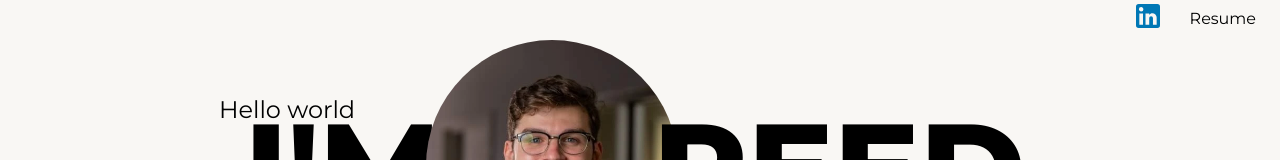
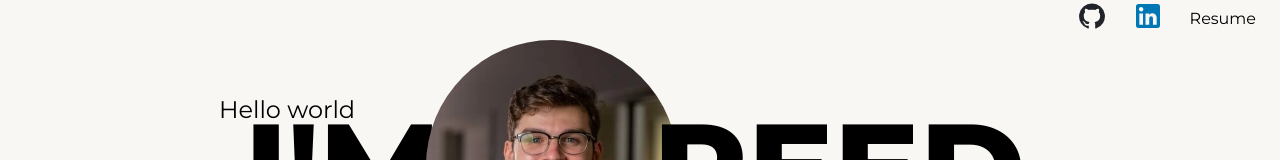
Before and after one commit to steckReed/Proj-Official-Portfolio-Site, a Next.js app: page / in a window 1280 px wide. Shown: the top 160 px of the page. Built offline with nearby package versions, Linux system fonts and the light colour scheme.

Commit message:
+ github icon w/ link to navbar

```diff
--- a/src/components/modules/NavBar/NavBar.tsx
+++ b/src/components/modules/NavBar/NavBar.tsx
@@ -1,6 +1,7 @@
 'use client';
 
 import LinkedInIcon from '@mui/icons-material/LinkedIn';
+import GitHubIcon from '@mui/icons-material/GitHub';
 import { Box } from '@mui/material';
 import { motion } from 'framer-motion';
 import Link from 'next/link';
@@ -23,14 +24,29 @@ const NavBar = () => {
       zIndex: 999,
       }}
     >
+
+      {/* GitHub */}
+      <motion.div
+        initial={{ opacity: 0, top: '-100px' }}
+        animate={{ opacity: 1, top: '0' }}
+        exit={{ opacity: 0 }}
+        transition={{ duration: 0.75, ease: 'backInOut', delay: animDelay, type: 'spring', bounce: 0 }}
+
+        style={{ position: 'relative', alignSelf: 'center' }}
+      >
+        <Link href={'https://github.com/steckReed'} target='_blank'>
+          <GitHubIcon sx={{ fontSize: '1.75rem', color: '#202328' }} />
+        </Link>
+      </motion.div>
+
       {/* LinkedIn */}
       <motion.div
         initial     = {{ opacity: 0, top:'-100px' }}
         animate     = {{ opacity: 1, top:'0' }}
         exit        = {{ opacity: 0 }}
-        transition  = {{ duration: 0.75, ease: 'backInOut', delay: animDelay, type: 'spring', bounce:0 }}
+        transition  = {{ duration: 0.75, ease: 'backInOut', delay: animDelay + 0.25, type: 'spring', bounce:0 }}
 
-        style={{ position: 'relative' }}
+        style={{ position: 'relative', alignSelf: 'center' }}
       >
         <Link href={'https://www.linkedin.com/in/reed-steck-993b48286/'} target='_blank'>
           <LinkedInIcon sx={{ fontSize: '2rem', color:'#0077b5' }} />
@@ -42,11 +58,11 @@ const NavBar = () => {
         initial     = {{ opacity: 0, top:'-100px' }}
         animate     = {{ opacity: 1, top:'0' }}
         exit        = {{ opacity: 0 }}
-        transition  = {{ duration: 0.75, ease: 'backInOut', delay: animDelay + 0.25, type: 'spring', bounce:0 }}
+        transition  = {{ duration: 0.75, ease: 'backInOut', delay: animDelay + 0.50, type: 'spring', bounce:0 }}
         style={{
           position: 'relative',
           height:'min-content',
-          alignSelf:'center'
+          alignSelf: 'center'
         }}
       >
         <Link href="/files/steck-reed-resume.pdf" download="steck-reed-resume.pdf" target='_blank' style={{ color:'black', textDecoration:'none' }}>
```
